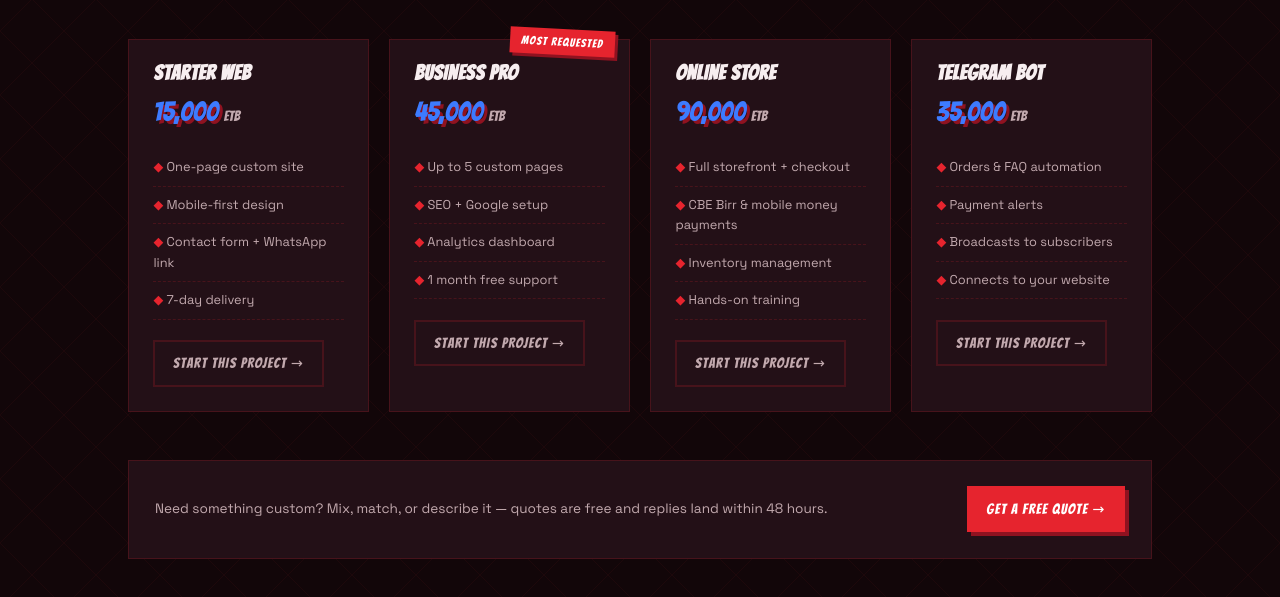
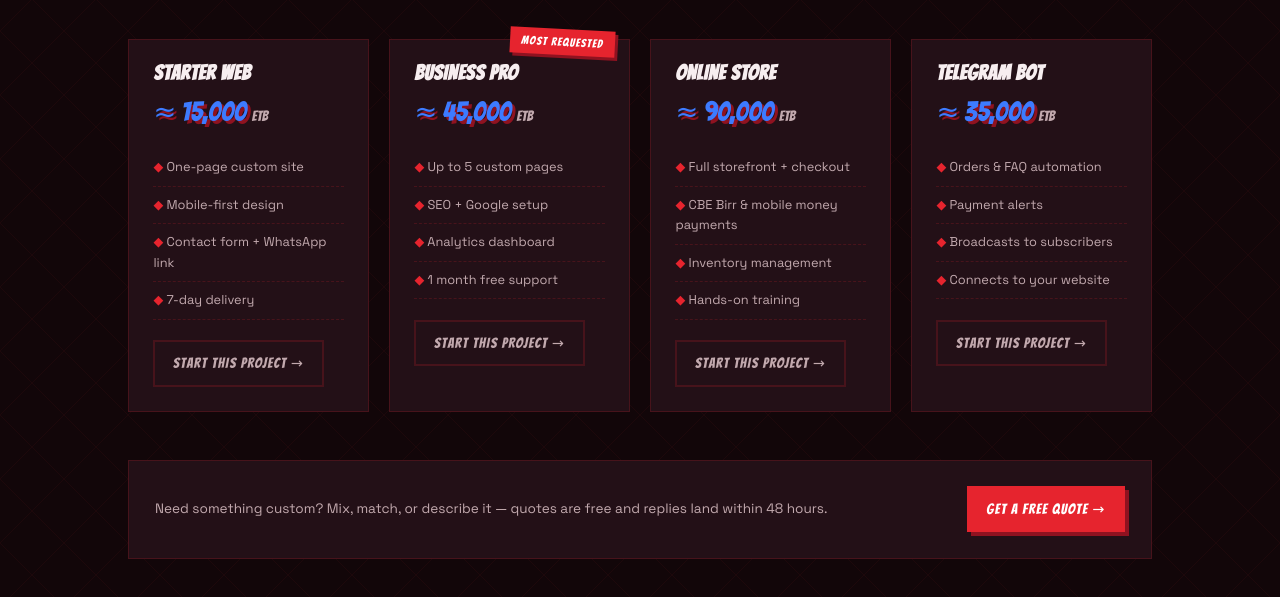
Before and after one commit to spiderweb-dev26/Spiderweb, a plain HTML site: page products.html in a window 1280 px wide. Shown: the part 321-918 px from the top of the page. Drawn offline with Linux system fonts and the light colour scheme.

Commit message:
add approx sign to prices

```diff
--- a/products.html
+++ b/products.html
@@ -40,19 +40,19 @@ h1{font-size:clamp(2.6rem,6vw,4.2rem);margin:.6rem 0 1rem}h1 .w{color:#fff;text-
  <p class="intro mut">Pick a starting point or ask for something fully custom. Prices are in Ethiopian Birr — final specs lock in after a quick chat, and every package below is a real offer, not a vibe.</p>
 
  <div class="grid">
-  <div class="card"><h3 class="display">Starter Web</h3><p class="price">15,000 <small>ETB</small></p>
+  <div class="card"><h3 class="display">Starter Web</h3><p class="price">≈ 15,000 <small>ETB</small></p>
    <ul><li>One-page custom site</li><li>Mobile-first design</li><li>Contact form + WhatsApp link</li><li>7-day delivery</li></ul>
    <a class="btn ghost" href="contact.html">Start this project →</a></div>
 
-  <div class="card"><span class="flag">Most requested</span><h3 class="display">Business Pro</h3><p class="price">45,000 <small>ETB</small></p>
+  <div class="card"><span class="flag">Most requested</span><h3 class="display">Business Pro</h3><p class="price">≈ 45,000 <small>ETB</small></p>
    <ul><li>Up to 5 custom pages</li><li>SEO + Google setup</li><li>Analytics dashboard</li><li>1 month free support</li></ul>
    <a class="btn ghost" href="contact.html">Start this project →</a></div>
 
-  <div class="card"><h3 class="display">Online Store</h3><p class="price">90,000 <small>ETB</small></p>
+  <div class="card"><h3 class="display">Online Store</h3><p class="price">≈ 90,000 <small>ETB</small></p>
    <ul><li>Full storefront + checkout</li><li>CBE Birr & mobile money payments</li><li>Inventory management</li><li>Hands-on training</li></ul>
    <a class="btn ghost" href="contact.html">Start this project →</a></div>
 
-  <div class="card"><h3 class="display">Telegram Bot</h3><p class="price">35,000 <small>ETB</small></p>
+  <div class="card"><h3 class="display">Telegram Bot</h3><p class="price">≈ 35,000 <small>ETB</small></p>
    <ul><li>Orders & FAQ automation</li><li>Payment alerts</li><li>Broadcasts to subscribers</li><li>Connects to your website</li></ul>
    <a class="btn ghost" href="contact.html">Start this project →</a></div>
  </div>
```
